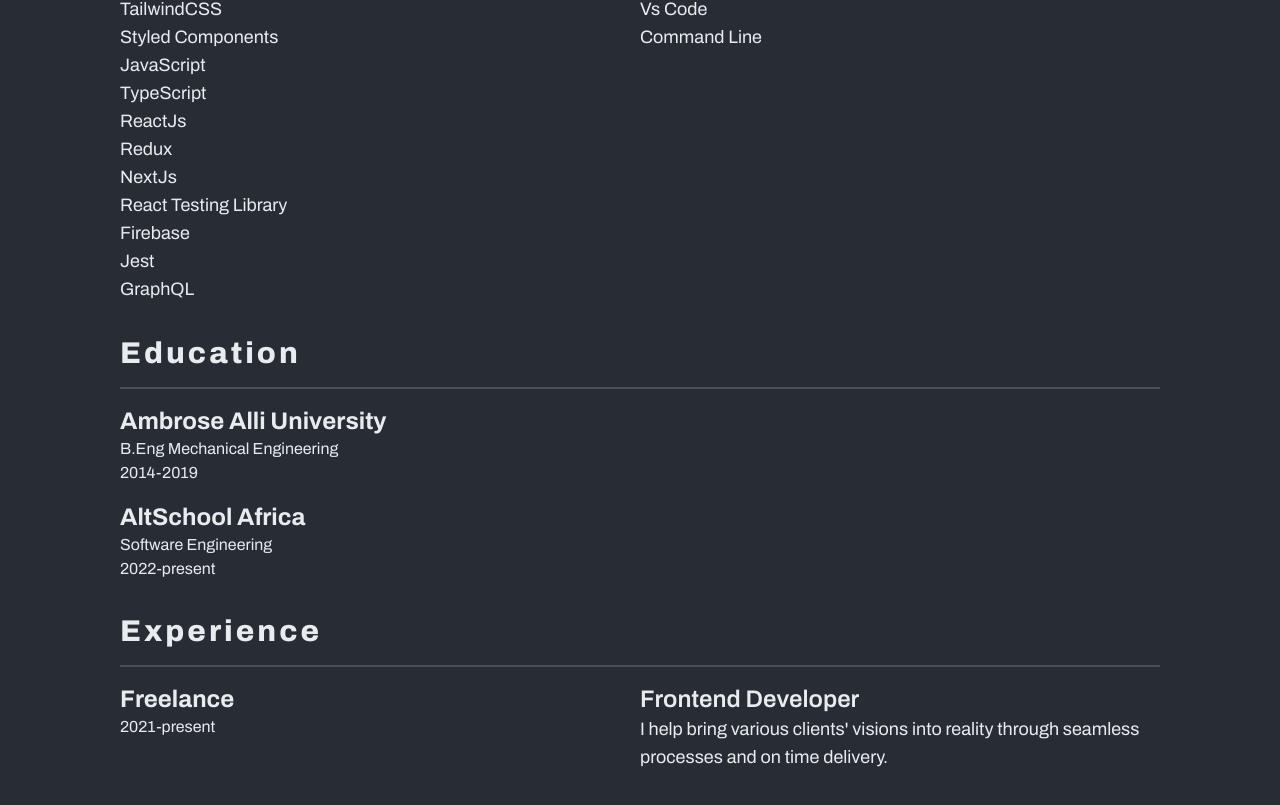
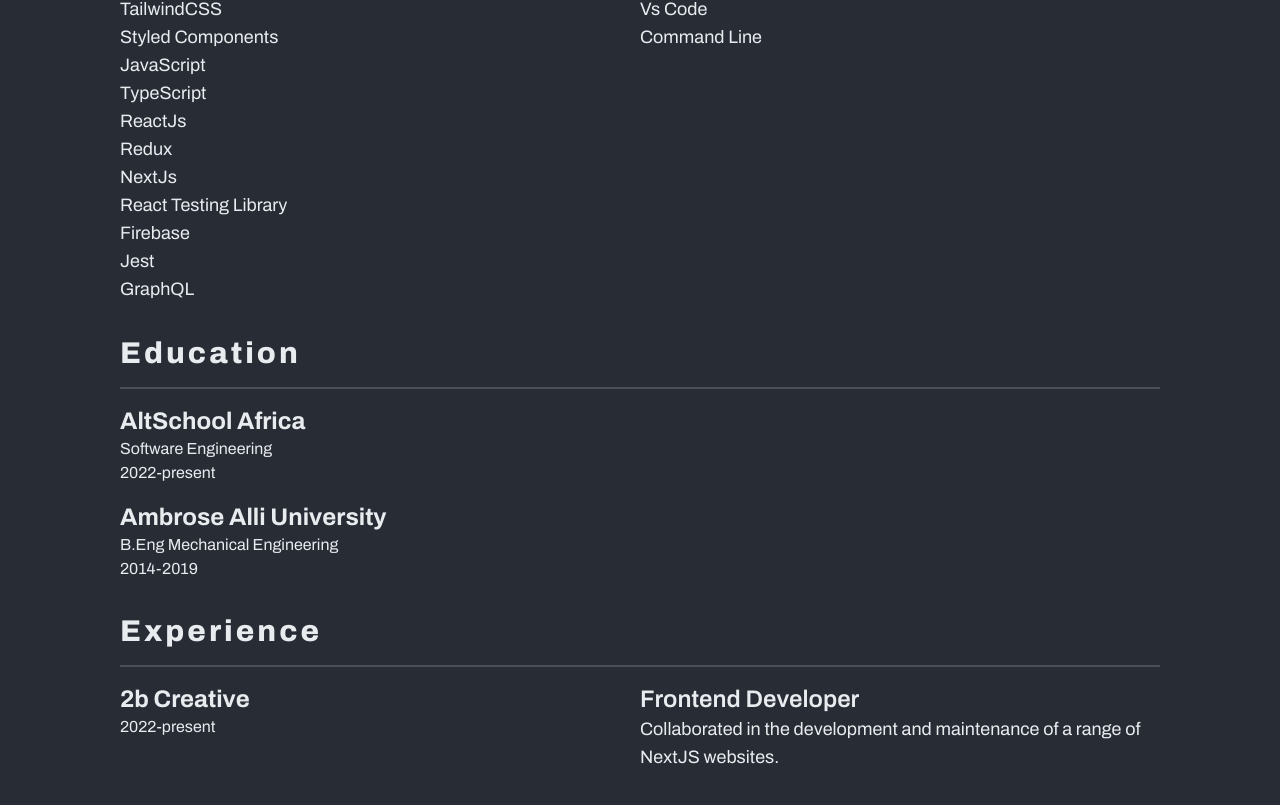
Before and after one commit to shokes/Oshoke-Oyati-Portfolio-website, a Next.js app: page /About in a window 1280 px wide. Shown: the part 966-1771 px from the top of the page. Built offline with nearby package versions, Linux system fonts and the light colour scheme.

Commit message:
resume
resume update

```diff
--- a/pages/About.js
+++ b/pages/About.js
@@ -132,21 +132,21 @@
             <Slide direction='up' triggerOnce>
               <div>
                 <div className='font-bold capitalize  text-text-color text-2xl mt-4'>
+                  AltSchool Africa
+                </div>
+                <div className=' capitalize   text-text-color text-base'>
+                  Software Engineering
+                </div>
+                <span className='text-text-color'>2022-present</span>
+              </div>
+              <div>
+                <div className='font-bold capitalize  text-text-color text-2xl mt-4'>
                   Ambrose Alli University
                 </div>
                 <div className=' capitalize   text-text-color text-base'>
                   B.Eng Mechanical Engineering
                 </div>
                 <span className='text-text-color'>2014-2019</span>
-              </div>
-              <div>
-                <div className='font-bold capitalize  text-text-color text-2xl mt-4'>
-                  AltSchool Africa
-                </div>
-                <div className=' capitalize   text-text-color text-base'>
-                  Software Engineering
-                </div>
-                <span className='text-text-color'>2022-present</span>
               </div>
             </Slide>
           </div>
@@ -159,13 +159,14 @@
           <Slide direction='right' duration={2000} triggerOnce>
             <div className='w-full border boder-b border-border'></div>
           </Slide>
+
           <Slide direction='up' triggerOnce>
             <div className='grid grid-cols-1 md:flex '>
               <div className='md:w-1/2'>
                 <div className='font-bold capitalize  text-text-color text-2xl mt-4'>
-                  Freelance
+                  2b Creative
                 </div>
-                <span className='text-text-color'>2021-present</span>
+                <span className='text-text-color'>2022-present</span>
               </div>
 
               <div className='md:w-1/2'>
@@ -174,8 +175,8 @@
                   Frontend Developer
                 </div>
                 <p className='text-text-color text-lg'>
-                  I help bring various clients&apos; visions into reality
-                  through seamless processes and on time delivery.
+                  Collaborated in the development and maintenance of a range of
+                  NextJS websites.
                 </p>
               </div>
             </div>
```
